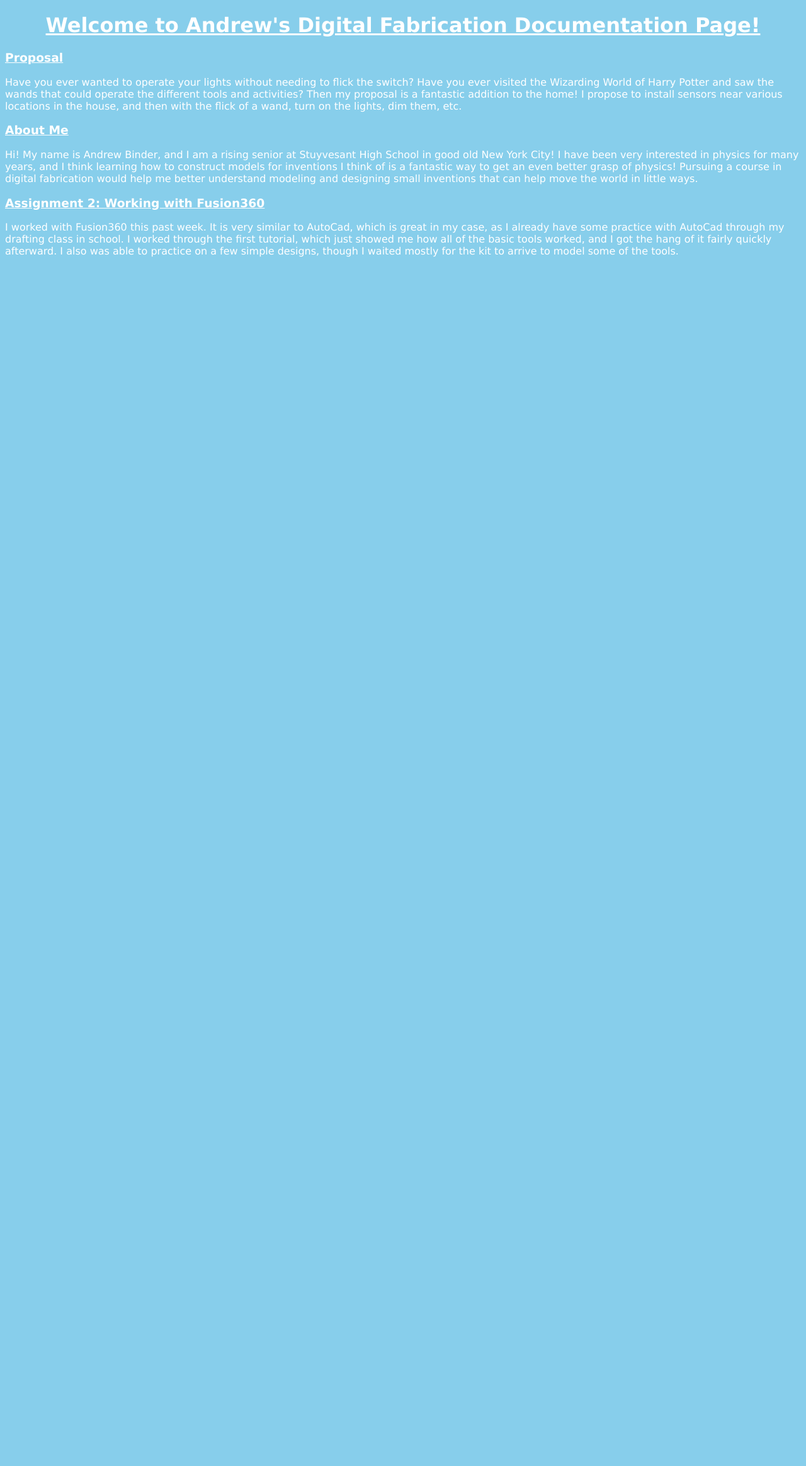
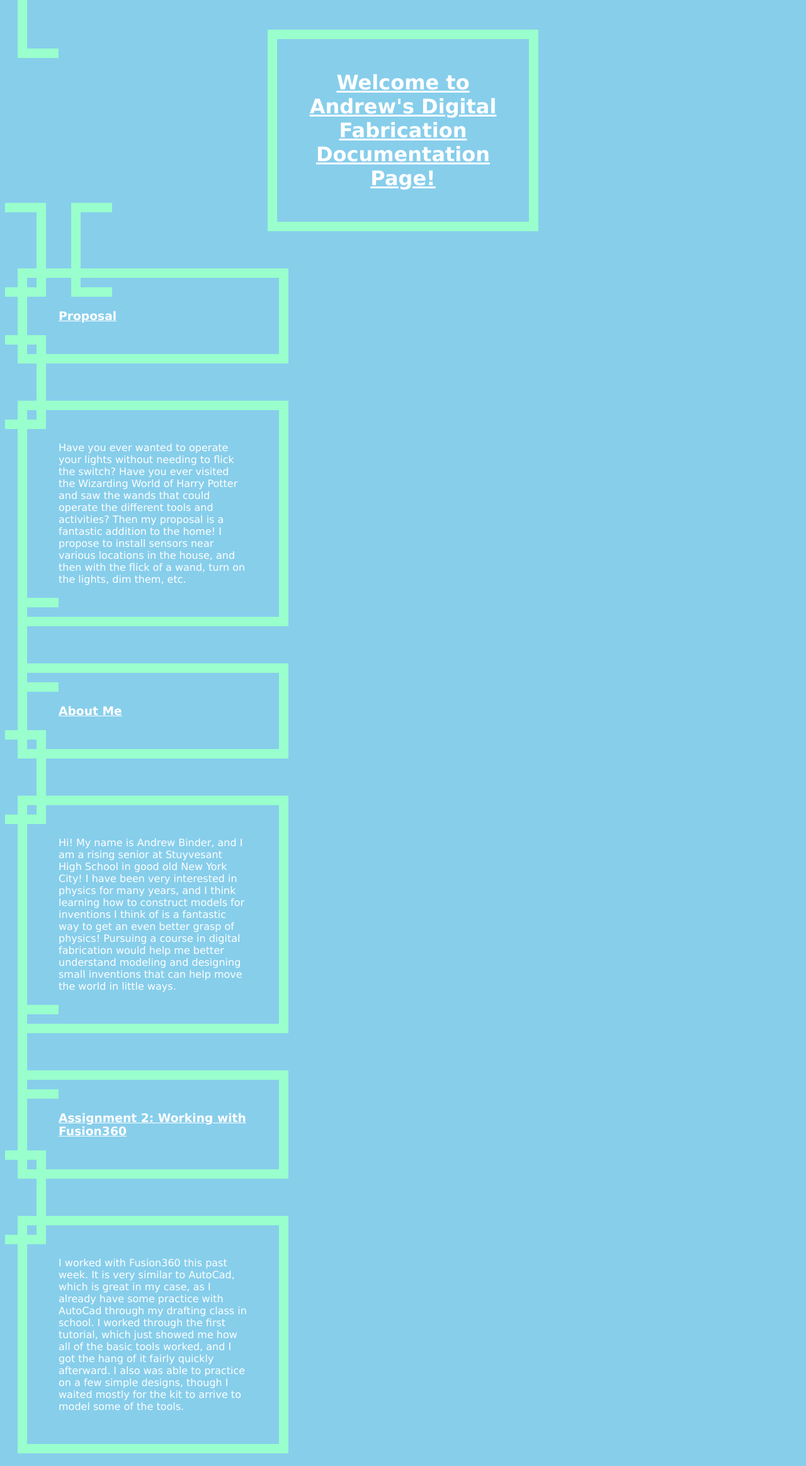
Before and after one commit to 2048-student/PHYS_S-12, a PHP site: page / in a window 1280 px wide. Shown: the whole page at 63% size. Before the commit the page ends 408 px from the top, so only its background shows below. Run offline with PHP 8.4, Linux system fonts and the light colour scheme.

Commit message:
Update style.css

```diff
--- a/style.css
+++ b/style.css
@@ -1,11 +1,9 @@
 html{
   background-color:#87ceeb;
 }
-h1,h3,p,div,u{
+h1,h3,p,u{
   font-family: "Lucida Sans Unicode", "Lucida Grande", sans-serif;
   color:white;
-}
-div{
   width: 300px;
   border: 15px solid #99ffcc;
   padding: 50px;
```
